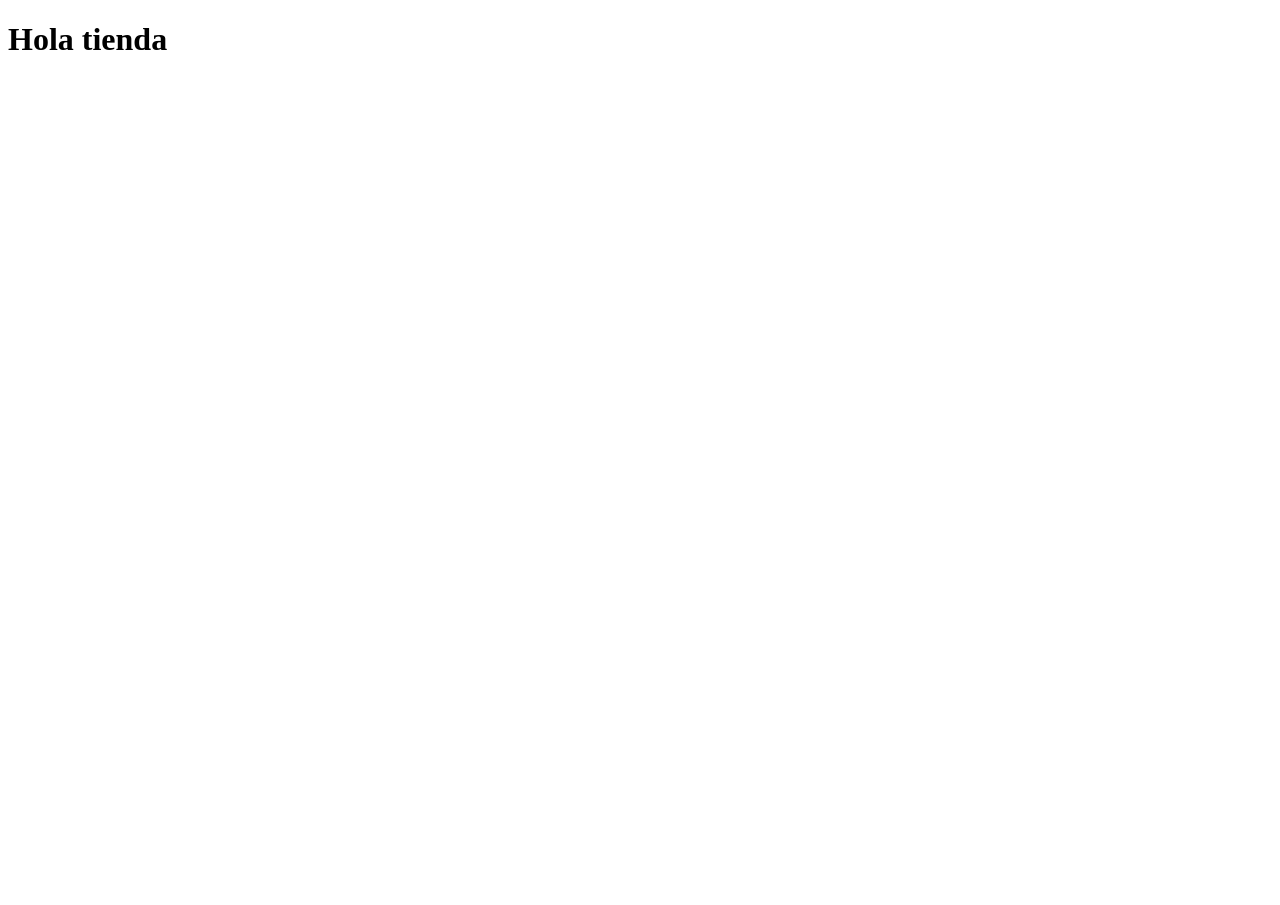
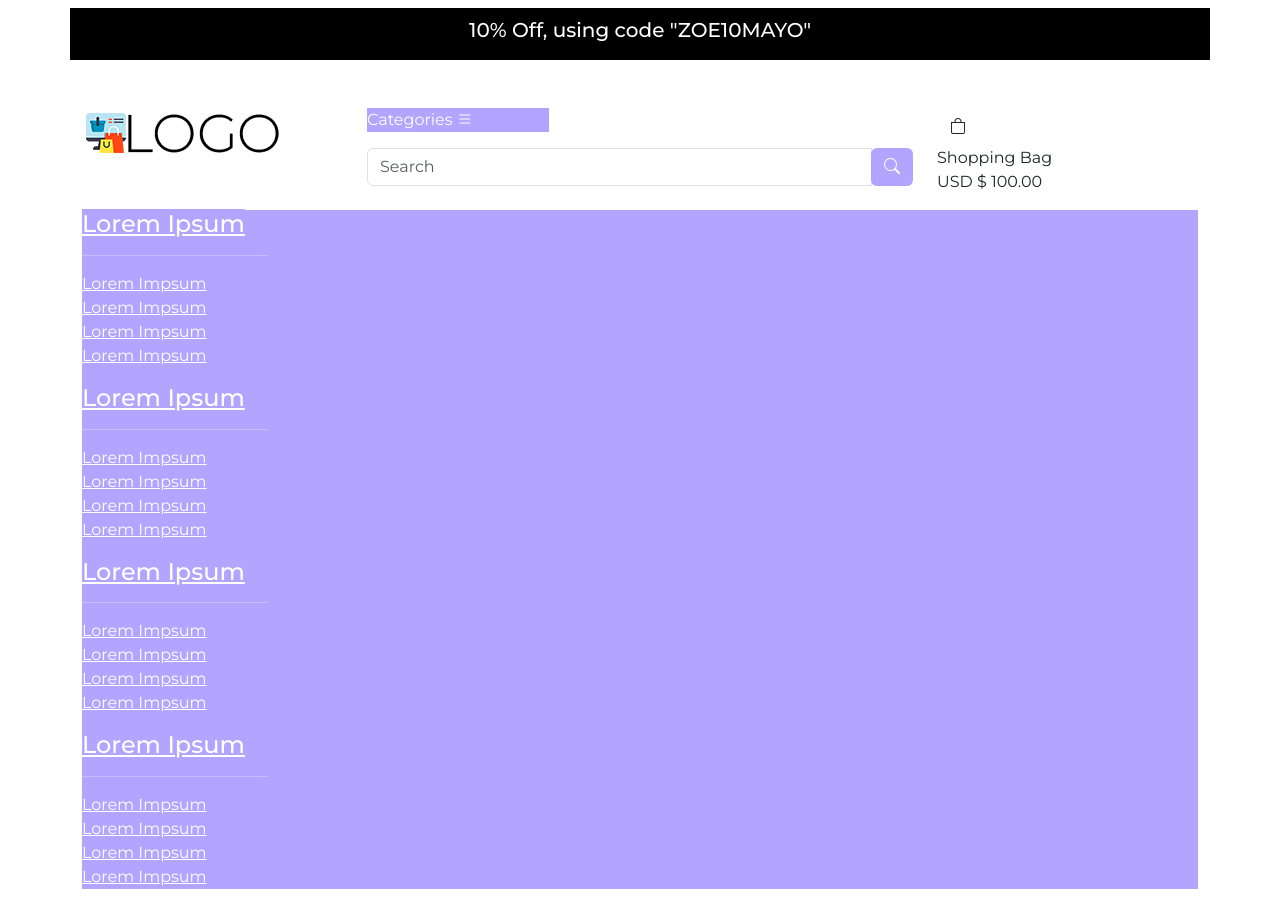
Before and after one commit to MrCat1988/e-commerce, a PHP site: page /e-commerce/ in a window 1280 px wide. Before the commit the page is almost empty. Before the commit the page ends 50 px from the top, so only its background shows below. Run offline with PHP 8.4, Linux system fonts and the light colour scheme.

Commit message:
Commit 2-5-2023 begin header

```diff
--- /dev/null
+++ b/front-end/views/css/styles.css
@@ -0,0 +1,73 @@
+html *{
+    /* font-size: 1em !important; */
+    /* color: #000 !important; */
+    font-family: 'Montserrat', sans-serif;
+}
+
+* {
+    list-style: none;
+    text-decoration: none;
+}
+
+:root{
+    --white: #fff;
+    --black: #000;
+    --red: #FF6969;
+    --blue: #3C486B;
+    --gray: #454545;
+    --green: #57C5B6;
+    --yellow: #FEFF86;
+    --purple: #B2A4FF;
+}
+
+.topBar{
+    /* background: var(--black); */
+    color: var(--white);
+    text-align: center;
+    padding-top: 10px;
+}
+
+.initial-banner{
+    background: #000;
+    padding: 10px;
+}
+
+ul, ol{
+    padding: 0px;
+}
+
+a, a:visited, a:ink, a:focus, a:hover, a:active {
+    list-style: none;
+    text-decoration: none;
+}
+
+.backColor, .backColor a {
+    background: var(--purple);
+    color: var(--white);
+}
+
+/* SOCIAL NETWORK */
+
+.socialNetwork {
+    font-size: 20px;
+    text-align: center;
+    line-height: 30px;
+    color: var(--white);
+}
+
+/* HEADER */
+#top{
+    padding-top: 8px;
+}
+
+#top a{
+    color: var(--white);
+    text-decoration: none;
+}
+
+#top ul li{
+    display: inline;
+    line-height: 30px;
+    margin: 0px 5px;
+    color: var(--white);
+}
--- /dev/null
+++ b/front-end/views/modules/header.php
@@ -0,0 +1,141 @@
+<div class="container-fluid topBar" id="top">
+    <div class="container">
+        <div class="row">
+            <div class="col-12 initial-banner">
+                <h5>10% Off, using code "ZOE10MAYO"</h5>
+            </div>
+        </div>
+        <div class="row mainHeader">
+            <div class="col-lg-9 col-md-9 col-sm-8 col-xs-12 social">
+                <ul class="float-start">
+                    <li>
+                        <a href="#">
+                            <i class="bi bi-facebook socialNetwork" aria-hidden="true"></i>
+                        </a>
+                    </li>
+                    <li>
+                        <a href="#">
+                            <i class="bi bi-instagram socialNetwork" aria-hidden="true"></i>
+                        </a>
+                    </li>
+                </ul>
+            </div>
+            <div class="col-lg-3 col-md-3 col-sm-4 col-xs-12 register">
+                <ul>
+                    <li><a href="#signinModal">Log In</a></li>
+                    <li>|</li>
+                    <li><a href="#loginModal">Sign In</a></li>
+                </ul>
+            </div>
+        </div>
+    </div>
+</div>
+
+<!-- HEADER -->
+
+<header class="container-fluid">
+    <div class="container">
+        <div class="row" id="header">
+            <!-- LOGO -->
+            <div class="col-lg3 col-md-3 col-sm-2 col-xs-12" id="logo">
+                <a href="#">
+                    <img src="http://localhost/e-commerce/back-end/views/img/template/logo.png" class="img-responsive">
+                </a>
+            </div>
+            <!-- Categories -->
+            <div class="col-lg-6 col-md-6 col-sm-8 col-xs-12">
+
+                <!-- Categories button -->
+                <div class="col-lg-4 col-md-4 col-sm-4 col-xs-12 backColor" id="btnCategories">
+                    <p>Categories
+                        <span class="float-right">
+                            <i class="bi bi-list"></i>
+                        </span>
+                    </p>
+                </div>
+                <!-- Search -->
+                <div class="col-lg-8 col-md-8 col-sm-8 col-xs-12 input-group" id="search">
+                    <input type="search" name="search" class="form-control" placeholder="Search">
+                    <span class="input-group-btn">
+                        <a href="#">
+                            <button class="btn btn-default backColor" type="submit">
+                                <i class="bi bi-search"></i>
+                            </button>
+                        </a>
+                    </span>
+                </div>
+            </div>
+            <!-- Shoping bag -->
+            <div class="col-lg-3 col-md-3 col-sm-2 col-xs-12" id="carrito">
+                <a href="#">
+                    <button class="btn btn-default float-left backcolor">
+                        <i class="bi bi-bag" aria-hidden="true"></i>
+                    </button>
+                </a>
+                <p>Shopping Bag <span class="bagQuantity"> <br> USD $ <span class="totalBag">100.00</span></span></p>
+            </div>
+
+        </div>
+
+
+
+
+        <!-- Categories -->
+        <div class="col-12 backColor" id="categories">
+
+
+            <div class="col-lg-2 col-md-3 col-sm-4 col-xs-12">
+                <h4>
+                    <a href="#" class="pixelCategories">Lorem Ipsum</a>
+                </h4>
+                <hr>
+                <ul>
+                    <li><a href="#" class="pixelSubCategories">Lorem Impsum</a></li>
+                    <li><a href="#" class="pixelSubCategories">Lorem Impsum</a></li>
+                    <li><a href="#" class="pixelSubCategories">Lorem Impsum</a></li>
+                    <li><a href="#" class="pixelSubCategories">Lorem Impsum</a></li>
+                </ul>
+            </div>
+            <div class="col-lg-2 col-md-3 col-sm-4 col-xs-12">
+                <h4>
+                    <a href="#" class="pixelCategories">Lorem Ipsum</a>
+                </h4>
+                <hr>
+                <ul>
+                    <li><a href="#" class="pixelSubCategories">Lorem Impsum</a></li>
+                    <li><a href="#" class="pixelSubCategories">Lorem Impsum</a></li>
+                    <li><a href="#" class="pixelSubCategories">Lorem Impsum</a></li>
+                    <li><a href="#" class="pixelSubCategories">Lorem Impsum</a></li>
+                </ul>
+            </div>
+            <div class="col-lg-2 col-md-3 col-sm-4 col-xs-12">
+                <h4>
+                    <a href="#" class="pixelCategories">Lorem Ipsum</a>
+                </h4>
+                <hr>
+                <ul>
+                    <li><a href="#" class="pixelSubCategories">Lorem Impsum</a></li>
+                    <li><a href="#" class="pixelSubCategories">Lorem Impsum</a></li>
+                    <li><a href="#" class="pixelSubCategories">Lorem Impsum</a></li>
+                    <li><a href="#" class="pixelSubCategories">Lorem Impsum</a></li>
+                </ul>
+            </div>
+            <div class="col-lg-2 col-md-3 col-sm-4 col-xs-12">
+                <h4>
+                    <a href="#" class="pixelCategories">Lorem Ipsum</a>
+                </h4>
+                <hr>
+                <ul>
+                    <li><a href="#" class="pixelSubCategories">Lorem Impsum</a></li>
+                    <li><a href="#" class="pixelSubCategories">Lorem Impsum</a></li>
+                    <li><a href="#" class="pixelSubCategories">Lorem Impsum</a></li>
+                    <li><a href="#" class="pixelSubCategories">Lorem Impsum</a></li>
+                </ul>
+            </div>
+
+
+        </div>
+
+
+    </div>
+</header>
--- a/front-end/views/template.php
+++ b/front-end/views/template.php
@@ -4,10 +4,37 @@
     <meta charset="UTF-8">
     <meta http-equiv="X-UA-Compatible" content="IE=edge">
     <meta name="viewport" content="width=device-width, initial-scale=1.0">
+    <meta name="description" content="Descripción provisional">
+    <meta name="keywords" content="store, mini store, e-commerce, tienda">
     <title>E-commerce</title>
+    <!-- Bootstrap -->
+    <link href="https://cdn.jsdelivr.net/npm/bootstrap@5.3.0-alpha3/dist/css/bootstrap.min.css" rel="stylesheet" integrity="sha384-KK94CHFLLe+nY2dmCWGMq91rCGa5gtU4mk92HdvYe+M/SXH301p5ILy+dN9+nJOZ" crossorigin="anonymous">
+    <!-- Google fonts -->
+    <link rel="preconnect" href="https://fonts.googleapis.com">
+    <link rel="preconnect" href="https://fonts.gstatic.com" crossorigin>
+    <link href="https://fonts.googleapis.com/css2?family=Montserrat:ital,wght@0,100;0,200;0,300;0,400;0,500;0,600;0,700;0,800;0,900;1,100;1,200;1,300;1,400;1,500&display=swap" rel="stylesheet">
+    <!-- Google icons -->
+    <link rel="stylesheet" href="https://fonts.googleapis.com/css2?family=Material+Symbols+Outlined:opsz,wght,FILL,GRAD@20..48,100..700,0..1,-50..200" />
+    <!-- Own stylesheet -->
+    <link rel="stylesheet" href="views/css/styles.css">
+    <!-- Bootstrap icons -->
+    <link rel="stylesheet" href="https://cdn.jsdelivr.net/npm/bootstrap-icons@1.10.5/font/bootstrap-icons.css">
+
+
 </head>
 <body>
-    <h1>Hola tienda</h1>
 
+    <!-- HEADER -->
+    <?php
+        include("modules/header.php");
+    ?>
+
+
+
+
+
+    <!-- Bootstrap -->
+    <script src="https://cdn.jsdelivr.net/npm/@popperjs/core@2.11.7/dist/umd/popper.min.js" integrity="sha384-zYPOMqeu1DAVkHiLqWBUTcbYfZ8osu1Nd6Z89ify25QV9guujx43ITvfi12/QExE" crossorigin="anonymous"></script>
+    <script src="https://cdn.jsdelivr.net/npm/bootstrap@5.3.0-alpha3/dist/js/bootstrap.min.js" integrity="sha384-Y4oOpwW3duJdCWv5ly8SCFYWqFDsfob/3GkgExXKV4idmbt98QcxXYs9UoXAB7BZ" crossorigin="anonymous"></script>
 </body>
 </html>
```
Also changed, not shown: back-end/views/img/template/logo.png (added), front-end/views/img/template/logo.png (added), 9 other files.
